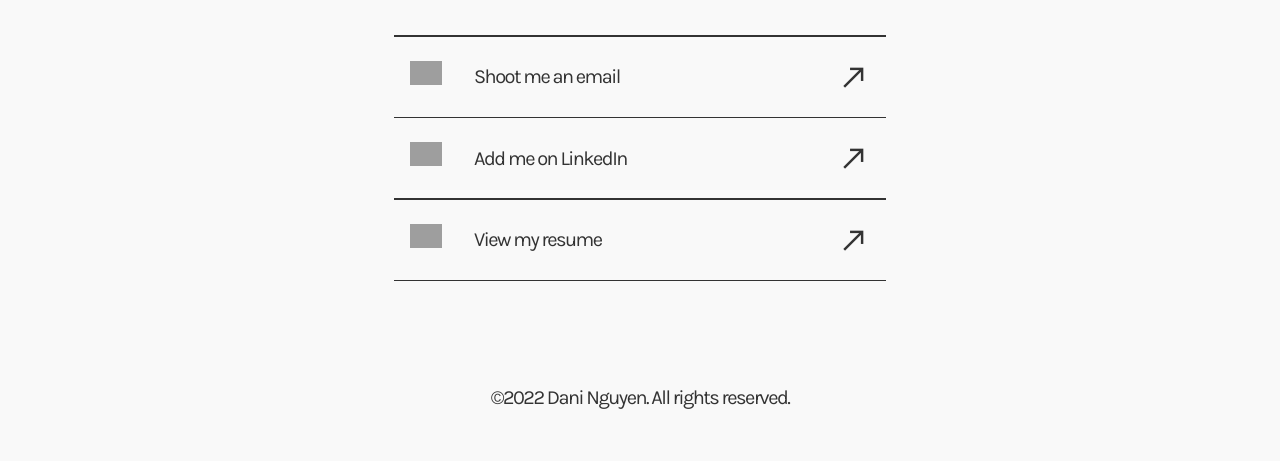
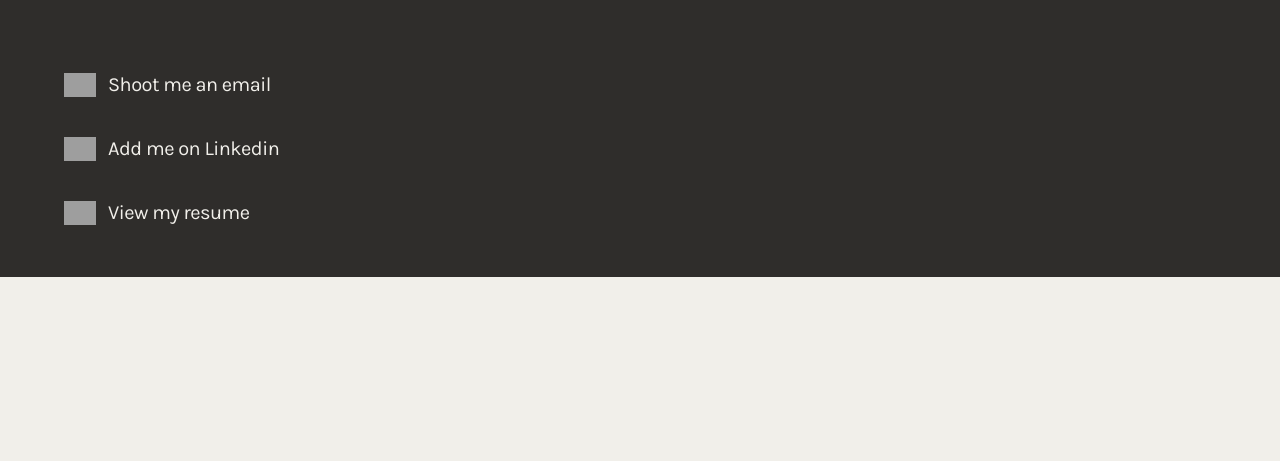
Before and after one commit to hoanhan101/dani, a FastAPI app: page /about in a window 1280 px wide. Shown: the part 1832-2293 px from the top of the page. After the commit the page ends 2109 px from the top, so only its background shows below. Run offline with FastAPI, Linux system fonts and the light colour scheme; some libraries are stand-ins or nearby versions; some web fonts are replaced; grey boxes are pictures that could not be loaded.

Commit message:
Check in new index page

```diff
--- a/static/css/styles.css
+++ b/static/css/styles.css
@@ -1,21 +1,21 @@
 html {
-    background-color: #f9f9f9;
+    background-color: #f1efea;
 }
 
 body {
-    color: #333333;
+    color: #2f2d2b;
     font-family: "Karla", sans-serif;
     font-size: 20px;
-    letter-spacing: -1.5px;
+    letter-spacing: -0.5px;
 }
 
 a {
-    color: #333333;
+    color: #2f2d2b;
     transition-duration: 0.25s;
 }
 
 a:hover {
-    color: #ef4423;
+    color: #c0391e;
 }
 
 .margin-l-6 {
@@ -37,45 +37,45 @@ a:hover {
 }
 
 nav {
-    background-color: #f9f9f9;
+    background-color: #f1efea;
 }
 
 .navbar {
-    background-color: #f9f9f9;
+    background-color: #f1efea;
 }
 
 .navbar-menu {
-    background-color: #f9f9f9;
+    background-color: #f1efea;
     box-shadow: none;
 }
 
 .nav-underline {
-    border-bottom: 1.5px solid #333333;
+    border-bottom: 1.5px solid #2f2d2b;
 }
 
 .font-size-nav {
-    color: #333333;
+    color: #2f2d2b;
     font-family: "Karla", sans-serif;
     font-size: 20px;
     font-weight: 500;
 }
 
 .button {
-    border-color: #f9f9f9;
-    color: #f9f9f9;
+    border-color: #f1efea;
+    color: #f1efea;
     transition-duration: 0.25s;
 }
 
 .button:hover {
-    border-color: #f9f9f9;
-    background: #ef4423;
-    color: #f9f9f9;
+    border-color: #f1efea;
+    background: #c0391e;
+    color: #f1efea;
 }
 
 .button-case-study {
-    background: #333333;
+    background: #2f2d2b;
     border-radius: 2px;
-    color: #f9f9f9;
+    color: #f1efea;
     font-size: 20px;
     line-height: 180%;
     padding-top: 0.5rem;
@@ -87,8 +87,18 @@ nav {
     margin-top: 1em;
 }
 
+.footer-group {
+    background-color: #2f2d2b !important;
+    color: #f1efea !important;
+}
+
+.footer-group-space {
+    background-color: #2f2d2b !important;
+    color: #2f2d2b !important;
+}
+
 .heading1 {
-    color: #333333;
+    color: #2f2d2b;
     font-family: "Vollkorn", serif;
     font-size: 44px;
     line-height: 150%;
@@ -163,13 +173,13 @@ nav {
 }
 
 .hr-nav {
-    background-color: #333333;
+    background-color: #2f2d2b;
     height: 1.5px;
     margin-bottom: 90px;
 }
 
 .hr-nav-no-margin {
-    background-color: #333333;
+    background-color: #2f2d2b;
     height: 1.5px;
 }
 
@@ -180,20 +190,28 @@ nav {
     margin-bottom: 64px;
 }
 
+.hr-page-break-footer {
+    background-color: #aea69e;
+    height: 1px;
+    margin-top: 64px;
+    margin-bottom: 64px;
+    margin-bottom: 20px;
+}
+
 .hr-section {
-    background-color: #f9f9f9;
+    background-color: #f1efea;
     margin-top: 64px;
     margin-bottom: 64px;
 }
 
 .hr-section-project {
-    background-color: #f9f9f9;
+    background-color: #f1efea;
     margin-top: 48px;
     margin-bottom: 34px;
 }
 
 .hr-section-project-small {
-    background-color: #f9f9f9;
+    background-color: #f1efea;
     margin-top: 14px;
     margin-bottom: 14px;
 }
--- a/templates/base.html
+++ b/templates/base.html
@@ -36,7 +36,7 @@
         >
             <div class="container pb-2">
                 <div class="pl-3 pt-3 navbar-brand">
-                    <a href="/">
+                    <a class="navbar-item" href="/">
                         <img
                             class="image img-logo"
                             src="https://dani.sfo3.digitaloceanspaces.com/img/logo.png"
@@ -72,177 +72,90 @@
                 </div>
             </div>
         </nav>
-        <div>
+        <div class="section">
             <div class="container my-3"></div>
             {% block content %}{% endblock content %}
         </div>
     </body>
-    <footer>
-        <div class="container"><hr class="hr-page-break" /></div>
+    <footer class="footer-group">
+        <hr class="hr-section" />
+        <div class="section">
             <div class="container">
-            <div class="columns">
-                <div id="footer-connect1" class="column is-7 has-text-right">
-                    <p class="heading2 mb-5">Sparked an interest?</p>
-                </div>
-                <div id="footer-connect2" class="column">
-                    <p class="heading2-hero">Let's connect!</p>
-                    <figure class="image">
-                        <img
-                            id="index-connect-img"
-                            src="https://dani.sfo3.digitaloceanspaces.com/img/connect_underline.svg"
-                        />
-                    </figure>
-                </div>
-            </div>
-        </div>
-        <div class="container">
-            <div class="columns">
-                <div class="column is-half is-offset-one-quarter px-6">
-                    <hr class="hr-nav-no-margin" />
-                    <div class="block">
-                        <nav class="level">
+                <p class="heading1">
+                    <span class="heading1 footer-group"
+                        >Sparked an interested?</span
+                    >
+                    <span class="heading1-space footer-group-space">.</span>
+                    <span class="heading1-hero footer-group"
+                        >Let’s connect!</span
+                    >
+                </p>
+
+                <!-- EMAIL -->
+                <hr class="hr-page-break-footer footer-group" />
+                <nav class="level is-mobile footer-group">
                     <div class="level-left">
-                                <div class="level-item mx-4">
-                                    <figure class="image is-32x32">
+                        <figure class="level-item image is-32x32">
                             <img
                                 src="https://dani.sfo3.digitaloceanspaces.com/img/icon_mail.svg"
                             />
                         </figure>
-                                </div>
-                                <div class="level-item mx-4">
-                                    <h2 class="subtitle">
+                        <p class="level-item">
                             <a
+                                class="footer-group"
                                 href="mailto:daninguyen101@gmail.com"
                                 target="_blank"
                             >
                                 Shoot me an email
                             </a>
-                                    </h2>
-                                </div>
-                            </div>
-                            <div class="level-right">
-                                <div class="level-item mx-4">
-                                    <a
-                                        href="mailto:daninguyen101@gmail.com"
-                                        target="_blank"
-                                    >
-                                        <span
-                                            class="material-symbols-outlined"
-                                            style="font-size: 32"
-                                        >
-                                            north_east
-                                        </span>
-                                    </a>
-                                </div>
+                        </p>
                     </div>
                 </nav>
-                    </div>
-                    <hr class="hr-nav-no-margin" />
-                    <div class="block">
-                        <nav class="level">
+
+                <!-- LINKEIN -->
+                <nav class="level is-mobile footer-group pt-2">
                     <div class="level-left">
-                                <div class="level-item mx-4">
-                                    <figure class="image is-32x32">
+                        <figure class="level-item image is-32x32">
                             <img
                                 src="https://dani.sfo3.digitaloceanspaces.com/img/icon_linkedin.svg"
                             />
                         </figure>
-                                </div>
-                                <div class="level-item mx-4">
-                                    <h2 class="subtitle">
+                        <p class="level-item">
                             <a
-                                            href="https://www.linkedin.com/in/daninguyen-design/"
-                                            target="_blank"
-                                            >Add me on LinkedIn</a
-                                        >
-                                    </h2>
-                                </div>
-                            </div>
-                            <div class="level-right">
-                                <div class="level-item mx-4">
-                                    <a
+                                class="footer-group"
                                 href="https://www.linkedin.com/in/daninguyen-design/"
                                 target="_blank"
                             >
-                                        <span
-                                            class="material-symbols-outlined"
-                                            style="font-size: 32"
-                                        >
-                                            north_east
-                                        </span>
+                                Add me on Linkedin
                             </a>
-                                </div>
+                        </p>
                     </div>
                 </nav>
-                    </div>
-                    <hr class="hr-nav-no-margin" />
-                    <div class="block">
-                        <nav class="level">
+
+                <!-- RESUME -->
+                <nav class="level is-mobile footer-group pt-2">
                     <div class="level-left">
-                                <div class="level-item mx-4">
-                                    <figure class="image is-32x32">
+                        <figure class="level-item image is-32x32">
                             <img
                                 src="https://dani.sfo3.digitaloceanspaces.com/img/icon_resume.svg"
                             />
                         </figure>
-                                </div>
-                                <div class="level-item mx-4">
-                                    <h2 class="subtitle">
+                        <p class="level-item">
                             <a
-                                            href="https://dani.sfo3.digitaloceanspaces.com/pdf/Dani_Nguyen_Resume.pdf"
-                                            target="_blank"
-                                            >View my resume</a
-                                        >
-                                    </h2>
-                                </div>
-                            </div>
-                            <div class="level-right">
-                                <div class="level-item mx-4">
-                                    <a
+                                class="footer-group"
                                 href="https://dani.sfo3.digitaloceanspaces.com/pdf/Dani_Nguyen_Resume.pdf"
                                 target="_blank"
                             >
-                                        <span
-                                            class="material-symbols-outlined"
-                                            style="font-size: 32"
-                                        >
-                                            north_east
-                                        </span>
+                                View my resume
                             </a>
-                                </div>
+                        </p>
                     </div>
                 </nav>
             </div>
-                    <hr class="hr-nav-no-margin" />
-                </div>
-            </div>
-        </div>
-        <br />
-        <div class="container my-6 has-text-centered">
-            ©2022 Dani Nguyen. All rights reserved.
         </div>
     </footer>
     <script>
-        const footerConnect1 = document.getElementById("footer-connect1");
-        const footerConnect2 = document.getElementById("footer-connect2");
-        const updateFooterConnect = () => {
-            if (window.innerWidth < 766) {
-                footerConnect1.style = "text-align: center!important;";
-                footerConnect2.style = "padding-left: 23%";
-            } else {
-                footerConnect1.style = "text-align: right!important;";
-                footerConnect2.style = "padding-left: 0%";
-            }
-        };
-
-        // Init
-        updateFooterConnect();
-
-        window.addEventListener("resize", function (event) {
-            updateFooterConnect();
-        });
-
-        // Dropdown toggle example
+        // Enable dropdown in navbar
         // https://bulma.io/documentation/components/navbar/
         document.addEventListener("DOMContentLoaded", () => {
             // Get all "navbar-burger" elements
--- a/templates/index.html
+++ b/templates/index.html
@@ -34,7 +34,7 @@
 </div>
 <div class="container">
     <hr class="hr-section-project" />
-    <hr class="hr-page-break" />
+    <hr id="index-hr-page-break" class="hr-page-break" />
 </div>
 <div class="container">
     <hr class="hr-section-project" />
```
Also changed, not shown: other parts of static/css/styles.css (+11 -19 lines). Lines whose indentation alone changed are shown as unchanged.
